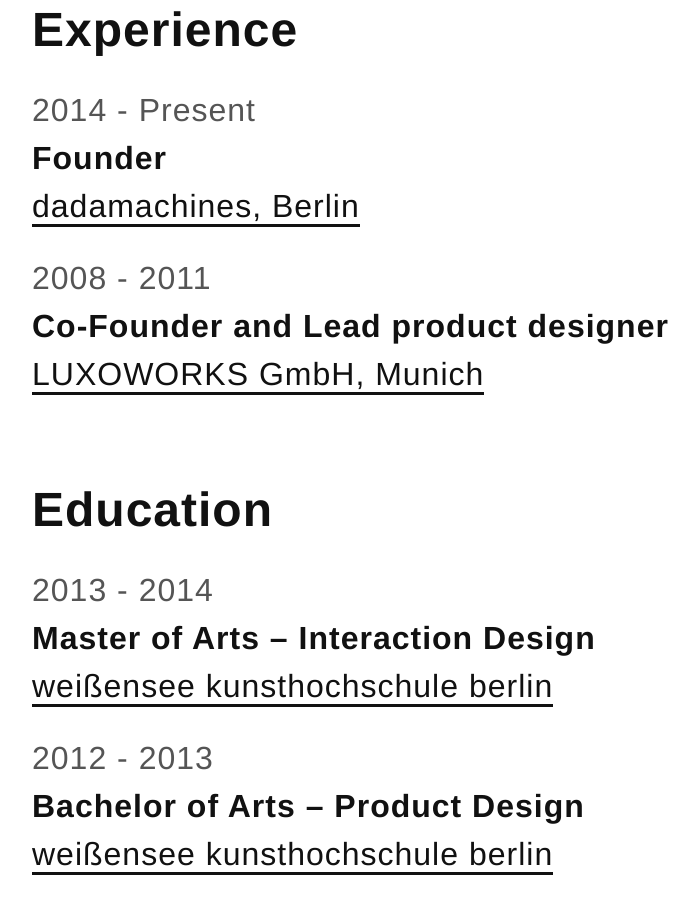
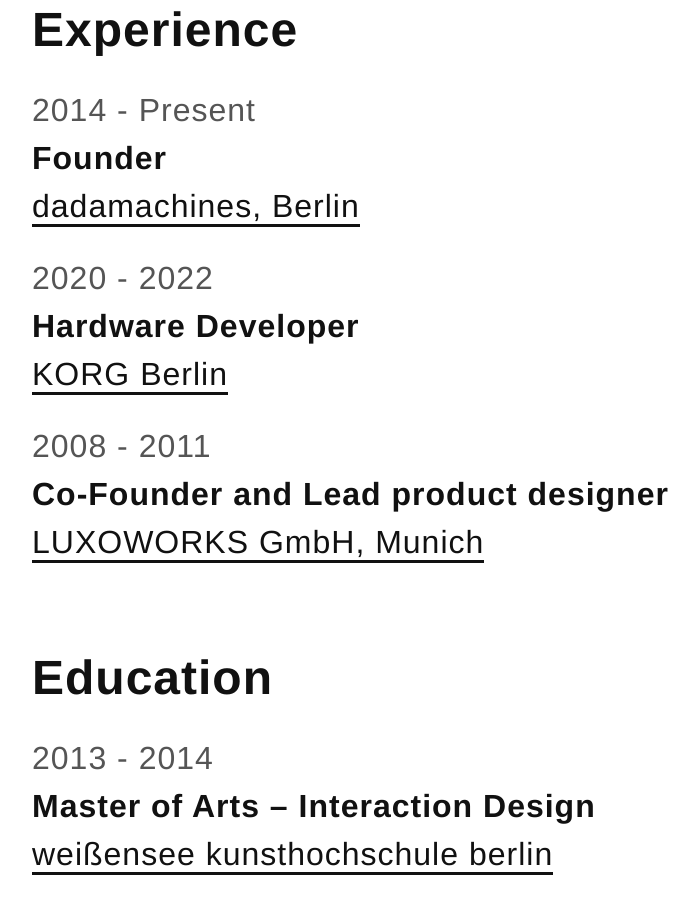
Before and after one commit to nevvkid/lohbihler.com, a Jekyll site: the page built from about.html, in a window 1280 px wide and 900 px high, scrolled down 1508 px. Shown: the whole window, without its empty margins (0-699 px from the left). Built offline with Jekyll 4.4.1, drawn with Linux system fonts in a browser that asks for light colours; nearby versions of some CDN libraries; some web fonts are replaced.

```diff
--- a/about.html
+++ b/about.html
@@ -32,6 +32,17 @@ permalink: /about
       </div>
       <div class="about_time_period">
         <a href="https://dadamachines.com/" target="_blank" class="m0">dadamachines, Berlin</a>
+      </div>
+    </li>
+    <li class="time-item block mb3">
+      <div class="time_period mt2">
+        <p class="m0">2020 - 2022</p>
+      </div>
+      <div class="timeline_title">
+        <h2 class="h1 m0">Hardware Developer</h2>
+      </div>
+      <div class="about_time_period">
+        <a href="https://korg.berlin/" target="_blank" class="m0">KORG Berlin</a>
       </div>
     </li>
     <li class="time-item block mb3">
```
Also changed, not shown: _includes/head.html (+9 -0 lines).
